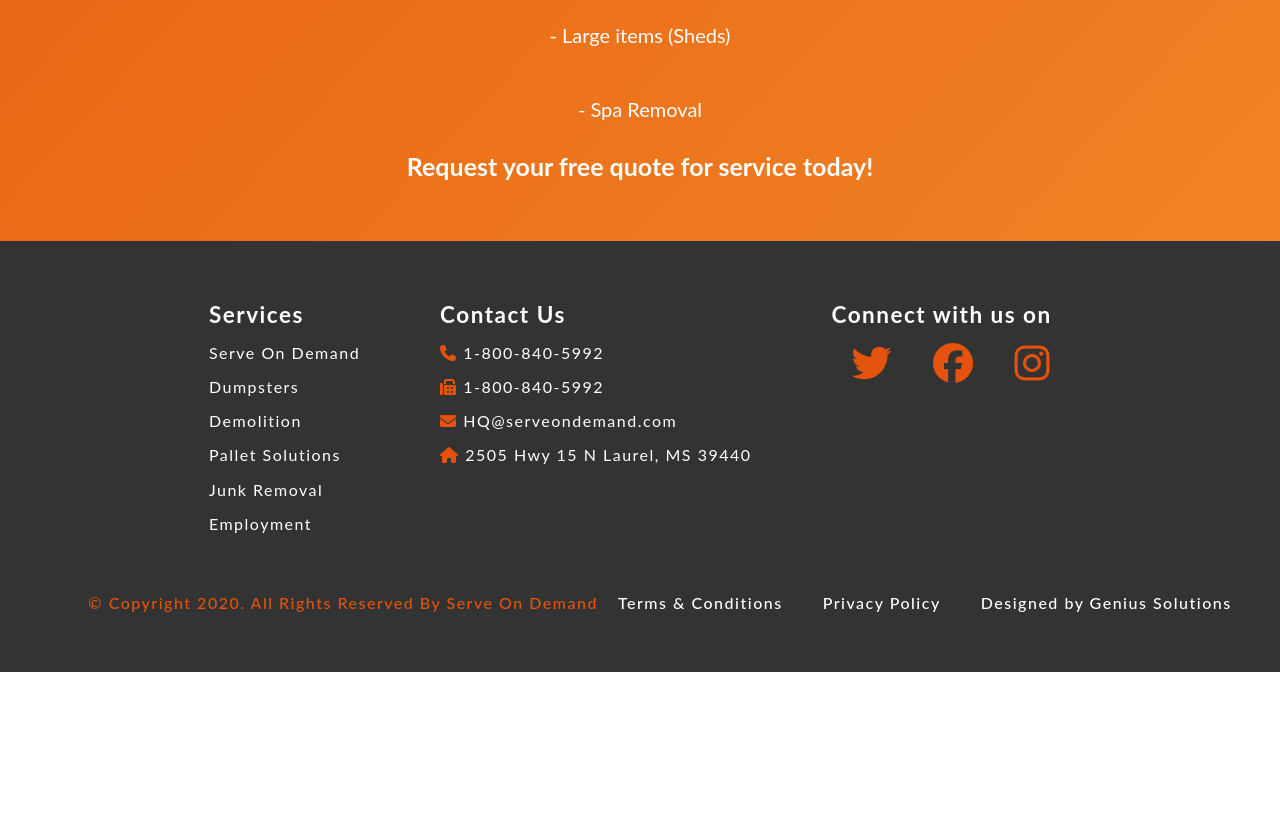
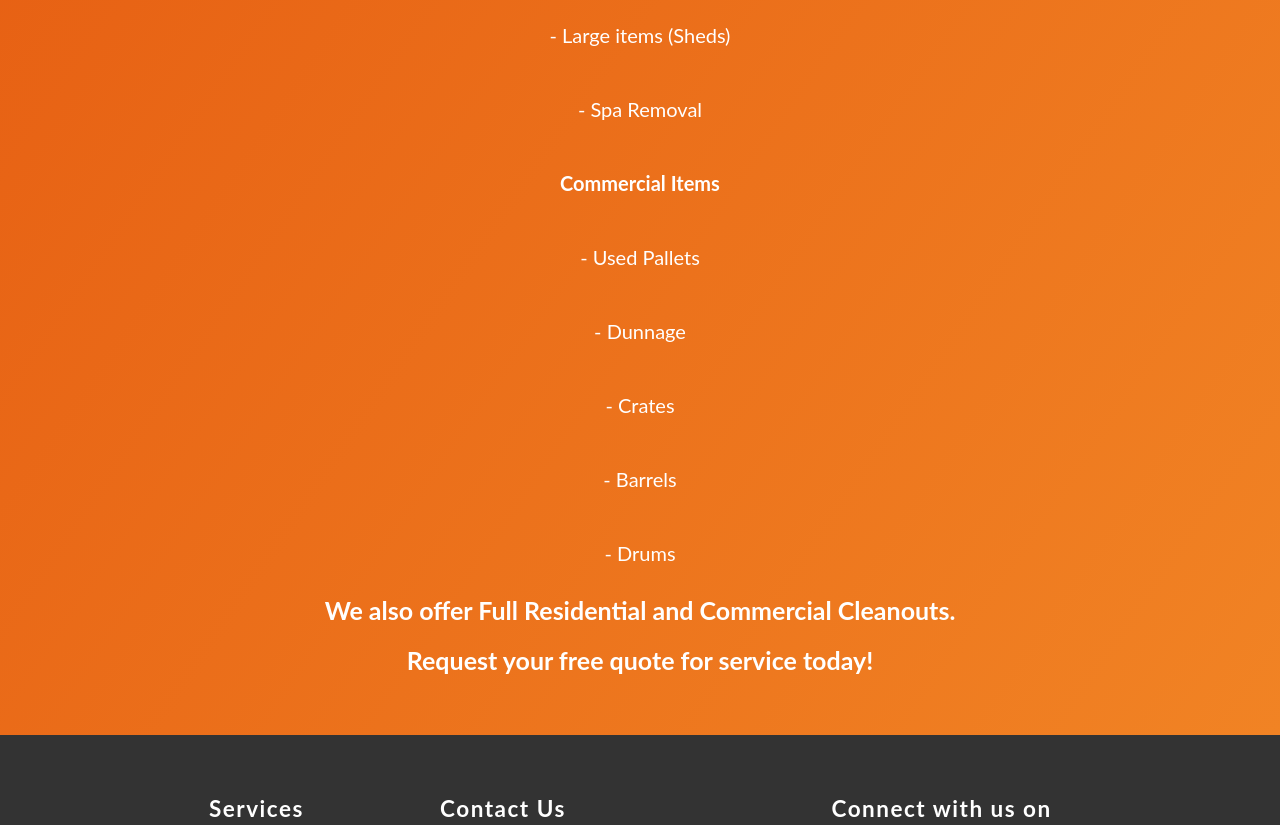
Before and after one commit to dangelominnis/ServeOnDemand, a plain HTML site: page junk_removal.html in a window 1280 px wide. Shown: the part 2270-3095 px from the top of the page. Before the commit the page ends 2942 px from the top, so only its background shows below. Drawn offline with Linux system fonts and the light colour scheme; a script that the page names is missing.

Commit message:
commented out PALLETS tab, added list items to junk Removal tab on ITEMS WE REMOVE

```diff
--- a/css/junk_removal.css
+++ b/css/junk_removal.css
@@ -1640,6 +1640,18 @@ html {
   align-items: center;
   justify-content: center;
   margin-bottom: 1rem;
+}
+
+.purchasing p span {
+  color: #fff;
+  font-size: 2rem;
+  font-weight: bold;
+  /* padding: 2rem 4rem; */
+  display: flex;
+  flex-direction: column;
+  align-items: center;
+  justify-content: center;
+  /* margin-bottom: 1rem; */
 }
 
 .purchasing h3 {
--- a/junk_removal.html
+++ b/junk_removal.html
@@ -67,9 +67,9 @@
           <li class="nav__ul-li">
             <a href="demolition.html">Demolition</a>
           </li>
-          <li class="nav__ul-li">
+          <!-- <li class="nav__ul-li">
               <a href="removal_service.html">Pallet Solutions</a>
-          </li>
+          </li> -->
           <!-- <li class="nav__ul-li">
             <a href="house_detailing.html">House Detailing</a>
           </li> -->
@@ -109,9 +109,9 @@
           <li class="nav__ul-li">
             <a href="demolition.html">Demolition</a>
           </li>
-          <li class="nav__ul-li">
+          <!-- <li class="nav__ul-li">
               <a href="removal_service.html">Pallet Solutions</a>
-          </li>
+          </li> -->
           <!-- <li class="nav__ul-li">
             <a href="house_detailing.html">House Detailing</a>
           </li> -->
@@ -218,7 +218,7 @@ id="purchasing"
       Items We Remove!
     </h2>
     <p>
-      - Household Items
+      <span>Household Items</span>
     </p>
     <p>
       - Furniture Removal
@@ -262,6 +262,27 @@ id="purchasing"
     <p>
       - Spa Removal
     </p>
+    <p>
+      <span>Commercial Items</span>
+    </p>
+    <p>
+      - Used Pallets
+    </p>
+    <p>
+      - Dunnage
+    </p>
+    <p>
+      - Crates
+    </p>
+    <p>
+      - Barrels
+    </p>
+    <p>
+      - Drums
+    </p>
+    <h3 class="u-margin-bottom--2 u-text-center">
+      We also offer Full Residential and Commercial Cleanouts.
+    </h3>
     <h3 class="u-margin-bottom--2 u-text-center">
       Request your free quote for service today!
     </h3>
@@ -320,7 +341,7 @@ id="purchasing"
            <li class="footer-list-item"><a href="bin.html">Dumpsters</a></li>
            <!-- <li class="footer-list-item"><a href="disinfecting.html">Disinfecting</a></li> -->
            <li class="footer-list-item"><a href="demolition.html">Demolition</a></li>
-           <li class="footer-list-item"><a href="removal_service.html">Pallet Solutions</a></li>
+           <!-- <li class="footer-list-item"><a href="removal_service.html">Pallet Solutions</a></li> -->
            <!-- <li class="footer-list-item"><a href="house_detailing.html">House Detailing</a></li> -->
            <li class="footer-list-item"><a href="junk_removal.html">Junk Removal</a></li>
            <li class="footer-list-item"><a href="employment.html">Employment</a></li>
```
Also changed, not shown: bin.html (+5 -5 lines), contact.html (+7 -7 lines), demolition.html (+5 -5 lines), employment.html (+5 -5 lines), index.html (+5 -5 lines).
